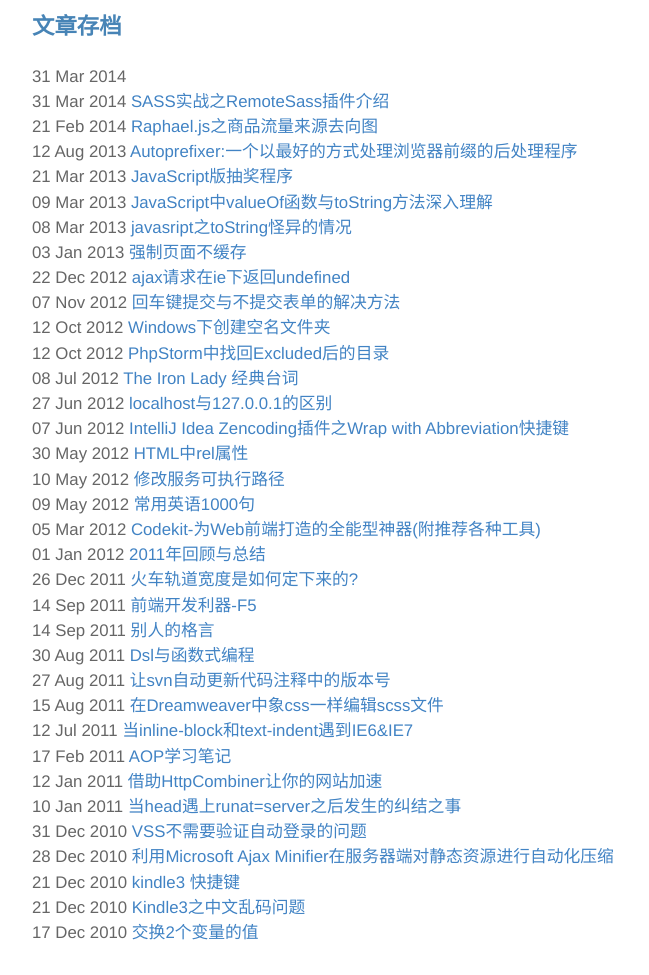
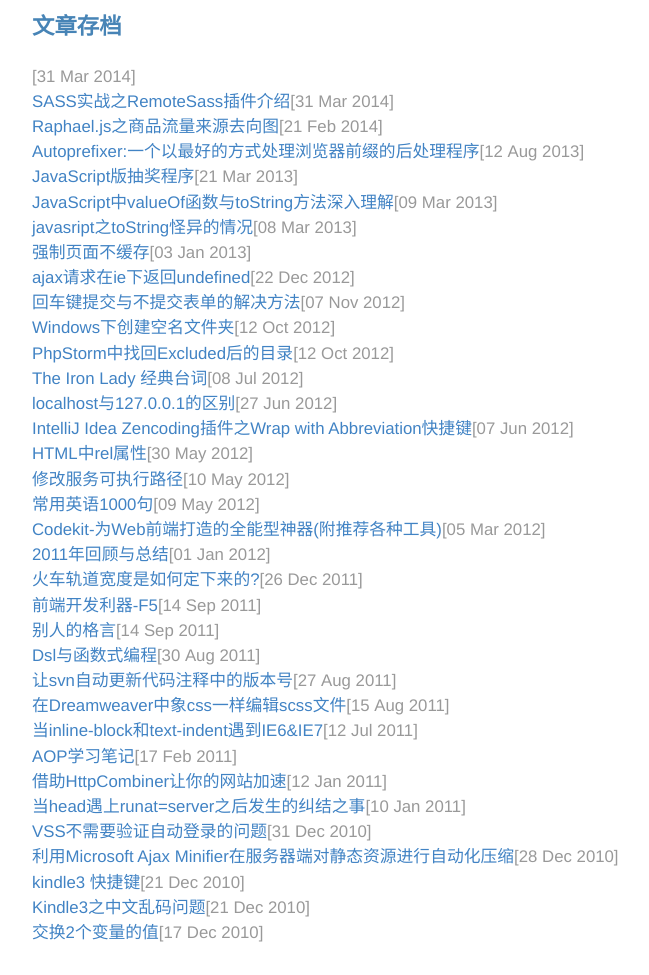
Before and after one commit to aNd1coder/and1coder.github.com, a Jekyll site: the page built from archive.md, in a window 1280 px wide. Shown: the whole page, without its empty margins (298-947 px from the left). Built offline with Jekyll 4.4.1, drawn with Linux system fonts in a browser that asks for light colours; Markdown is read by kramdown in place of the engine named in the settings.

```diff
--- a/archive.md
+++ b/archive.md
@@ -5,6 +5,6 @@
 ---
 <ul class="posts">
     {% for post in site.posts %}
-    <li>{{ post.date | date_to_string }} <a href="{{site.baseurl }}{{ post.url }}">{{ post.title }}</a></li>
+    <li><a href="{{site.baseurl }}{{ post.url }}">{{ post.title }}</a><span class="date">[{{ post.date | date_to_string }}]</span></li>
     {% endfor %}
 </ul>
--- a/public/css/app.css
+++ b/public/css/app.css
@@ -55,3 +55,4 @@
 .container { padding: 10px; }
 .content { padding: 20px 0; font-size: 1.2em; word-wrap: break-word; word-break: break-all; }
 .posts { margin-left: 0; font-size: 1em; color: #666; }
+.date { color: #999; }
```
